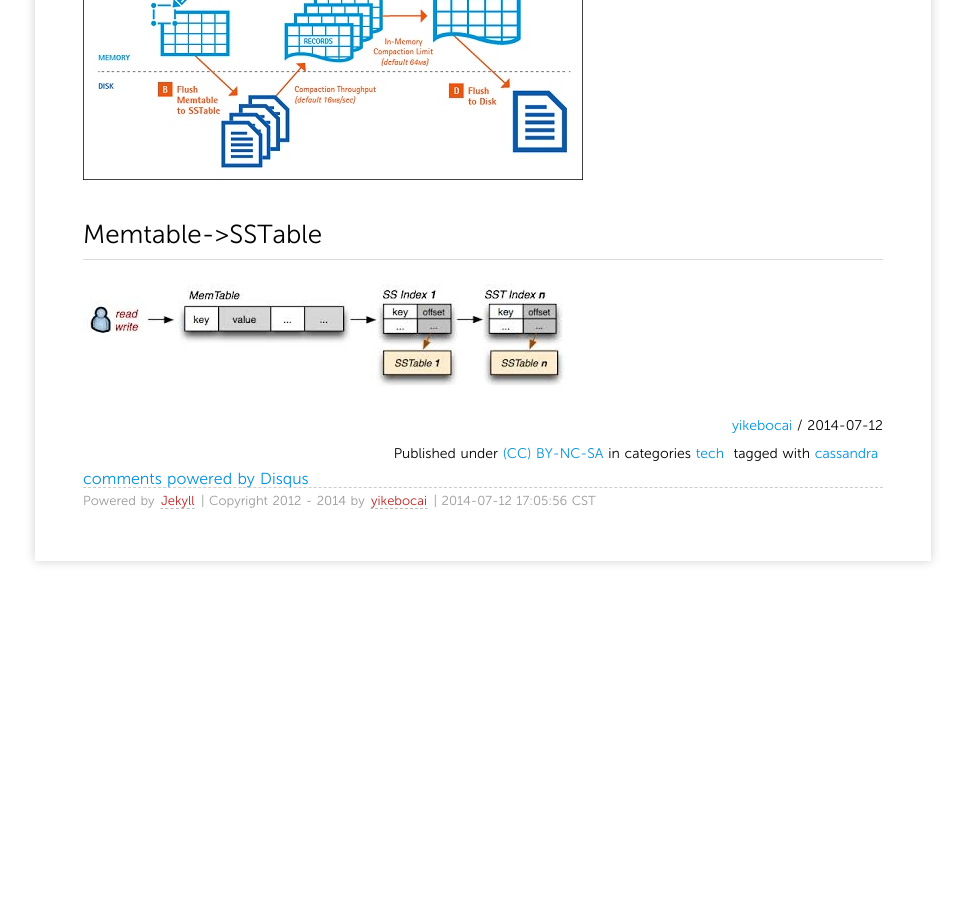
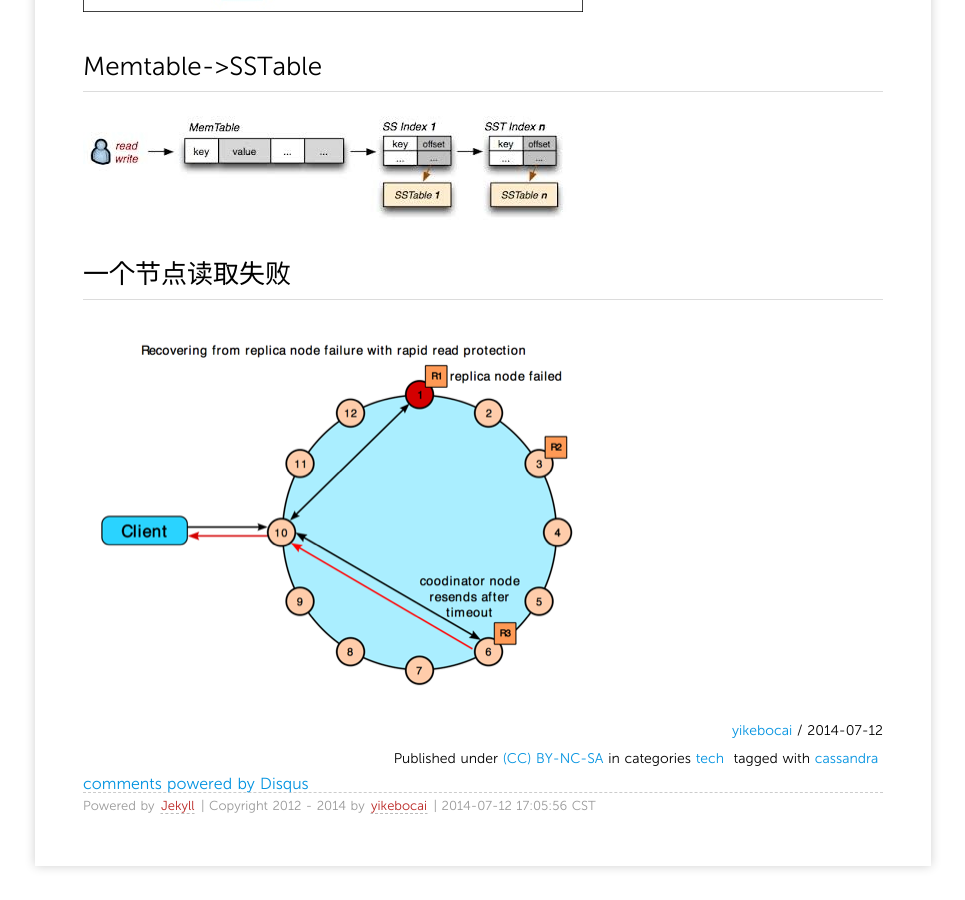
Before and after one commit to yikebocai/yikebocai.github.io, a Jekyll site: the page built from _posts/2014/2014-07-12-cassandra-picture.md, in a window 1280 px wide and 900 px high, scrolled down 1246 px. Shown: the whole window, without its empty margins (157-1122 px from the left). Built offline with Jekyll 4.4.1, drawn with Linux system fonts in a browser that asks for light colours; Markdown is read by kramdown in place of the engine named in the settings; comment, search, counter and statistics services are not loaded; before the commit the page ends 1855 px from its top, so only the background shows below that.

Commit message:
zoom out arch

```diff
--- a/_posts/2014/2014-07-12-cassandra-picture.md
+++ b/_posts/2014/2014-07-12-cassandra-picture.md
@@ -17,3 +17,7 @@ tags:
 
 ## Memtable->SSTable
 ![memtable to sstable](http://yikebocai.com/myimg/cassandra-memtable-to-sstable.jpg)
+
+## 一个节点读取失败
+
+![one failture](http://yikebocai.com/myimg/cassandra-read-cl-one-failure.png)
```
Also changed, not shown: myimg/cassandra-architecture.jpg.
